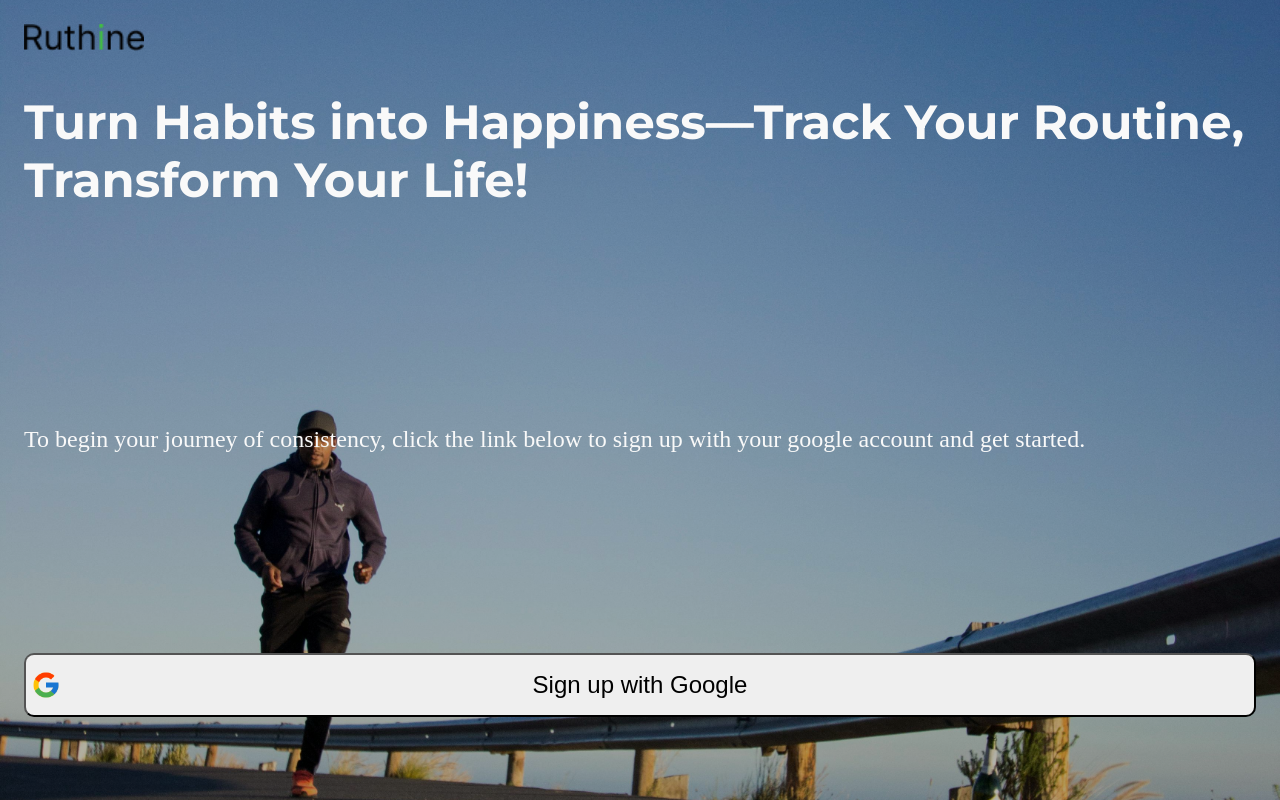
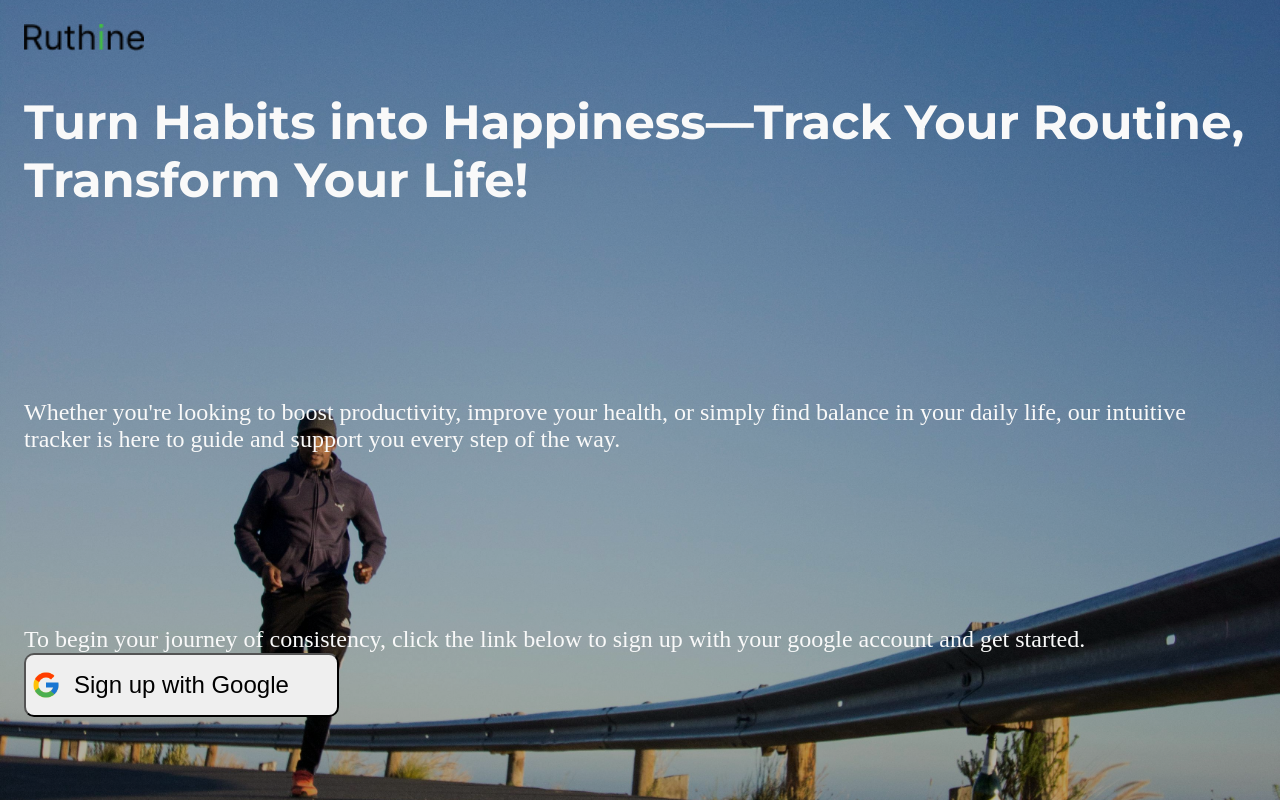
Before and after one commit to jephthahdominic/Consistensy, a React (Vite) app: page /login in a window 1280 px wide. Built offline with nearby package versions, Linux system fonts and the light colour scheme; a web font is replaced by a local one.

Commit message:
built the landing page

```diff
--- a/src/pages/LandingPage.jsx
+++ b/src/pages/LandingPage.jsx
@@ -10,11 +10,16 @@ export default function LandingPage() {
       </header>
       <main className={styles.landingPage_main}>
         <h1>Turn Habits into Happiness—Track Your Routine, Transform Your Life!</h1>
-        <p>To begin your journey of consistency, click the link below to sign up with your google account and get started.</p>
-        <button>
-          <img src={google} alt="google icon" width={30} height={30}/>
-          Sign up with Google
-        </button>
+        <p>Whether you're looking to boost productivity, improve your health, or simply find balance in your daily life,
+          our intuitive tracker is here to guide and support you every step of the way.
+        </p>
+        <div>
+          <p>To begin your journey of consistency, click the link below to sign up with your google account and get started.</p>
+          <button>
+            <img src={google} alt="google icon" width={30} height={30}/>
+            Sign up with Google
+          </button>
+        </div>
       </main>
     </div>
   )
```
